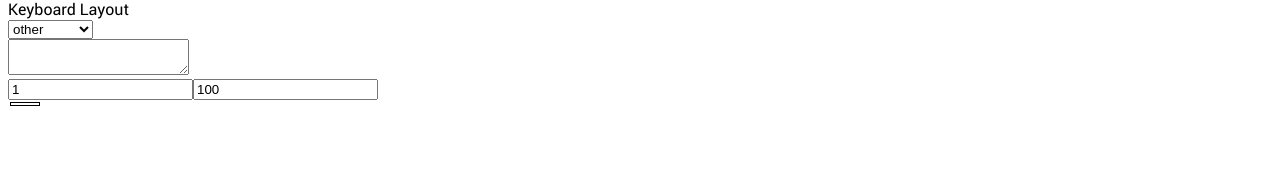
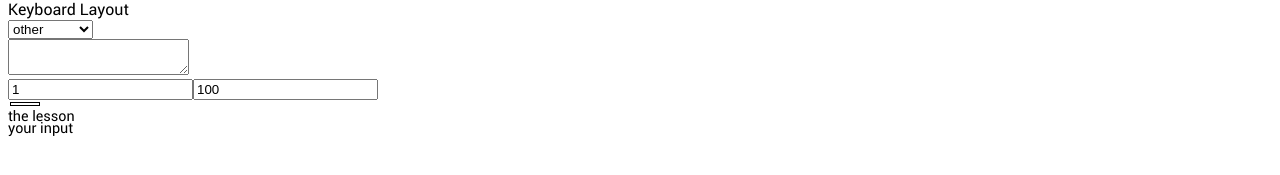
Before and after one commit to mathieucaroff/typist, a React (Vite) app: page / in a window 1280 px wide. Shown: the part 137-312 px from the top of the page. Built offline with nearby package versions, Linux system fonts and the light colour scheme.

Commit message:
Write down what the user types as they type it

```diff
--- a/src/components/Board.tsx
+++ b/src/components/Board.tsx
@@ -1,4 +1,4 @@
-import React, { useMemo, useState } from "react"
+import React, { useEffect, useMemo, useState } from "react"
 import { Keyboard } from "../type"
 import { lesson } from "../lesson"
 import { KeyboardView } from "./Keyboard"
@@ -12,25 +12,53 @@ export interface BoardProp {
 export function Board(props: BoardProp) {
   let { keyboard, level, length } = props
 
-  let lessonString = useMemo(
-    () => keyboard.length > 2 && lesson(keyboard, level, length).toLowerCase(),
-    [keyboard, level, length]
-  )
+  let [lessonString, setLessonString] = useState("")
+  let [pressedKeys, setPressedKeys] = useState<string[]>(() => [])
+  let [typedText, setTypedText] = useState<string>("")
 
-  let [pressedKeys, setPressedKeys] = useState<string[]>(() => [])
+  useEffect(() => {
+    setLessonString(
+      keyboard.length <= 2 ? "" : lesson(keyboard, level, length).toLowerCase()
+    )
+    setTypedText("")
+  }, [keyboard, level, length])
+
+  useEffect(() => {
+    const handleKeyDown = (ev: KeyboardEvent) => {
+      let key = ev.key.toLowerCase()
+      setPressedKeys([...pressedKeys, key])
+      if (key === "backspace") {
+        setTypedText(typedText.slice(0, -1))
+      } else if (key.length === 1) {
+        setTypedText(typedText + key)
+      } else {
+        console.log("unhandled keydown", key)
+      }
+    }
+
+    const handleKeyUp = (ev: KeyboardEvent) => {
+      let key = ev.key.toLowerCase()
+      setPressedKeys(pressedKeys.filter((x) => x !== key))
+    }
+
+    document.body.addEventListener("keydown", handleKeyDown)
+    document.body.addEventListener("keyup", handleKeyUp)
+
+    return () => {
+      document.body.removeEventListener("keydown", handleKeyDown)
+      document.body.removeEventListener("keyup", handleKeyUp)
+    }
+  })
+
   return (
-    <div
-      tabIndex={0}
-      onKeyDown={(ev) => {
-        setPressedKeys([...pressedKeys, ev.key.toLowerCase()])
-      }}
-      onKeyUp={(ev) => {
-        let key = ev.key.toLowerCase()
-        setPressedKeys(pressedKeys.filter((x) => x !== key))
-      }}
-    >
+    <div tabIndex={0}>
       <KeyboardView keyboard={keyboard} pressedKeys={pressedKeys} />
-      {lessonString}
+      <div className="typing">
+        <div className="label">the lesson</div>
+        <div>{lessonString}</div>
+        <div className="label">your input</div>
+        <div>{typedText}</div>
+      </div>
     </div>
   )
 }
--- a/src/style.css
+++ b/src/style.css
@@ -36,3 +36,11 @@ html.dark {
 .keyboard__offset--0 { width: 26px; }
 .keyboard__offset--1 { width: 34px; }
 .keyboard__offset--2 { width: 20px; }
+
+.typing {
+    font-size: 150%;
+}
+.typing .label {
+    font-size: 60%;
+    margin-bottom: -5px;
+}
```
